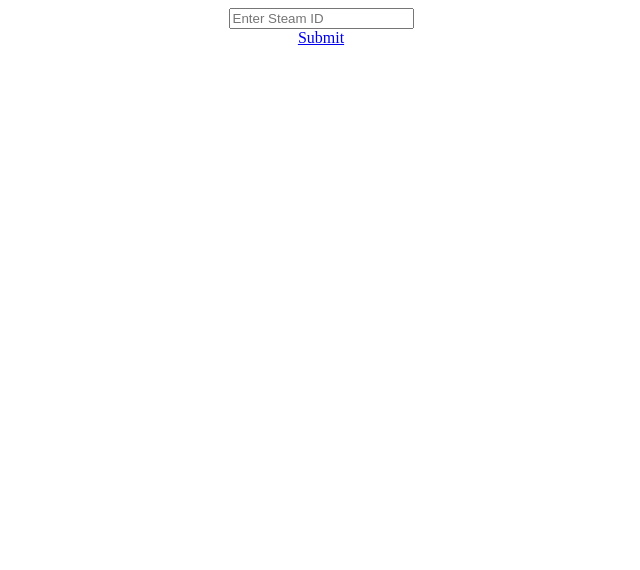
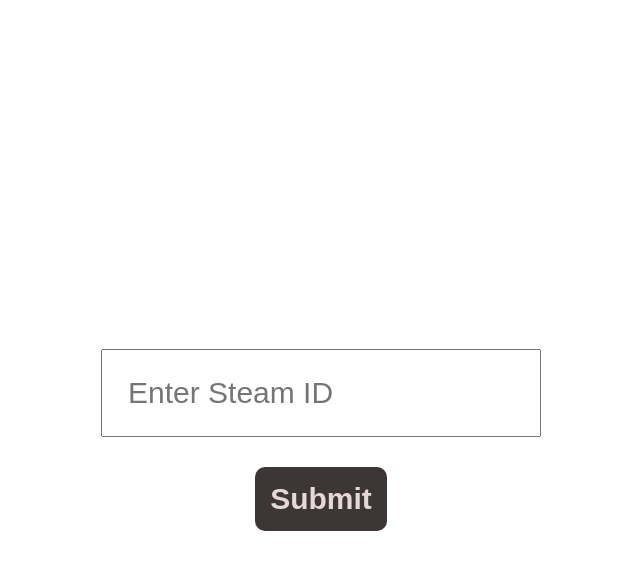
Before and after one commit to Omar-Kadery/steam-tier-list, a SvelteKit app: page / in a window 1280 px wide. Shown: the top 570 px of the page, without its empty margins (319-959 px from the left). Built offline with nearby package versions, Linux system fonts and the light colour scheme.

Commit message:
add styling

```diff
--- a/src/routes/+page.svelte
+++ b/src/routes/+page.svelte
@@ -3,15 +3,36 @@
 </script>
 
 <div class="home">
-  <input type="text" placeholder="Enter Steam ID" bind:value={steamid} />
-  <a href={`/list/${steamid}`}>Submit</a>
+  <input
+    type="text"
+    placeholder="Enter Steam ID"
+    bind:value={steamid}
+    class="id-input"
+  />
+  <a href={`/list/${steamid}`} class="submit-link">Submit</a>
 </div>
 
 <style>
   .home {
     display: flex;
     flex-direction: column;
-    justify-content: center;
+    justify-content: space-evenly;
     align-items: center;
+    height: 15em;
+    margin-top: 40vh;
+  }
+
+  .id-input {
+    font-size: 30px;
+    padding: 25px;
+  }
+  .submit-link {
+    font: bold 30px Arial;
+    text-decoration: none;
+    background-color: #3c3636;
+    color: #e7d7d7;
+    padding: 2px 6px 2px 6px;
+    padding: 15px;
+    border-radius: 10px;
   }
 </style>
```
